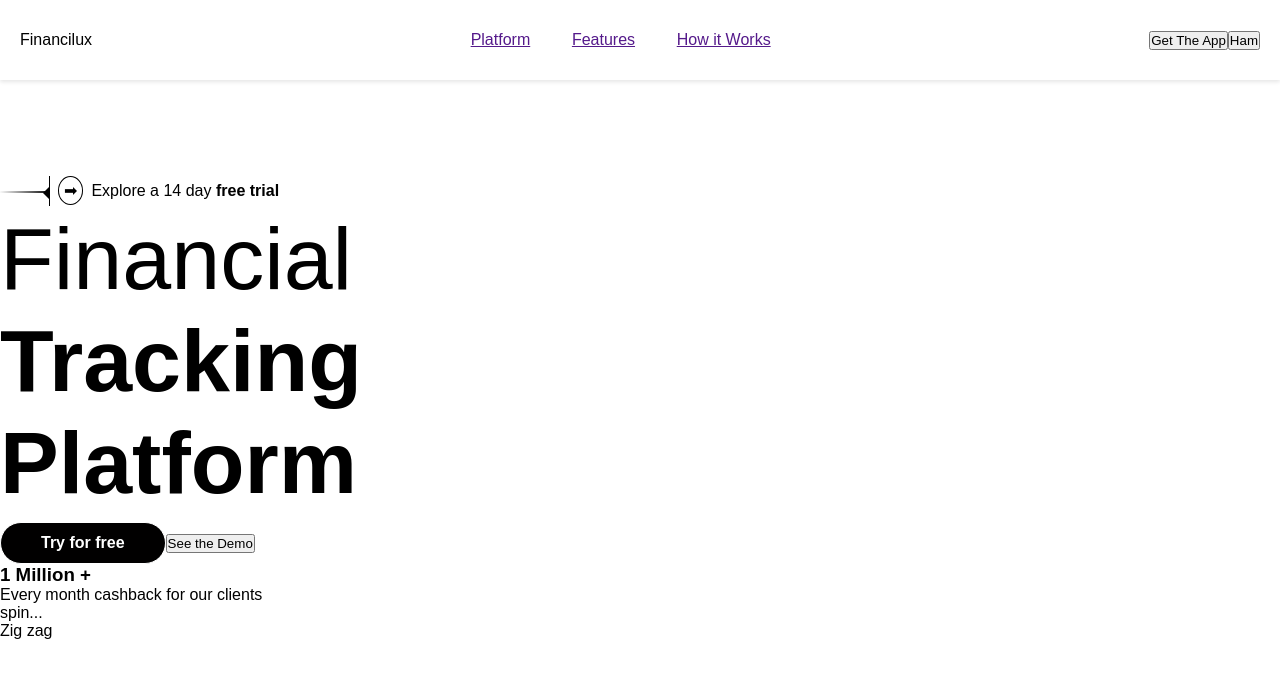
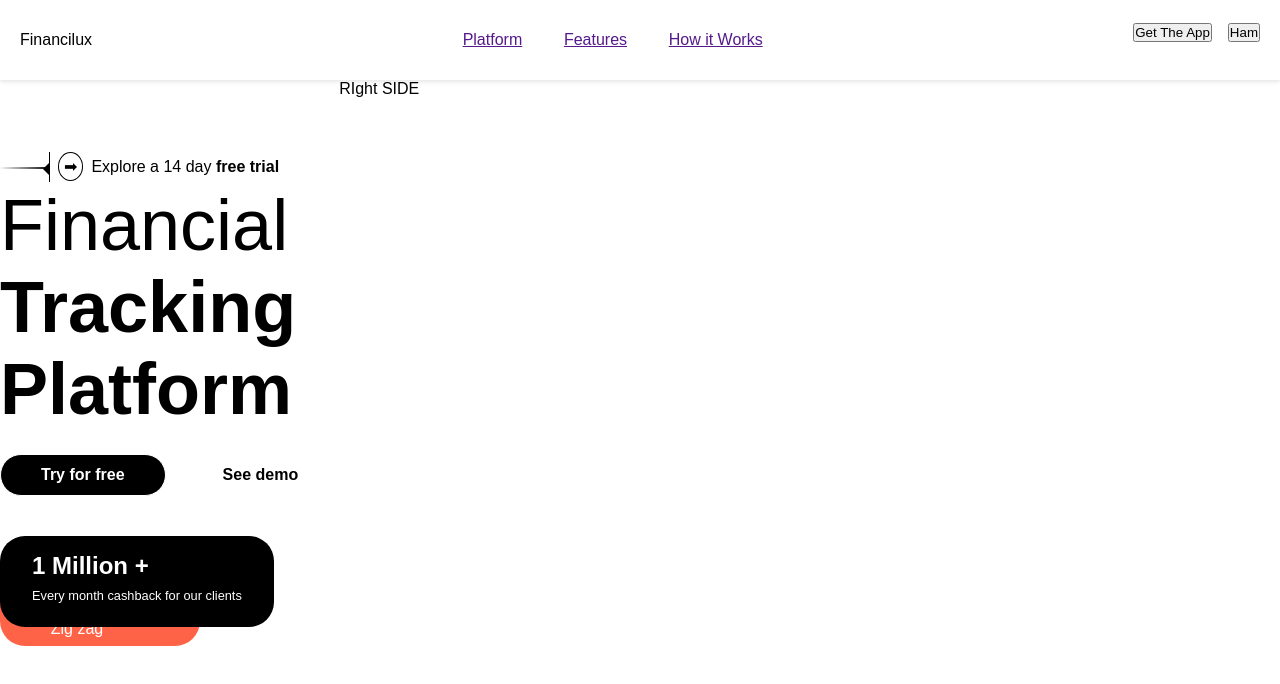
Before and after one commit to Mini-Sylar/Financial-Concept, a React (Vite) app: page / in a window 1280 px wide. Shown: the top 684 px of the page. Built offline with nearby package versions, Linux system fonts and the light colour scheme.

Commit message:
Left side

```diff
--- a/src/App.jsx
+++ b/src/App.jsx
@@ -1,5 +1,6 @@
 import Header from "./components/Header";
 import LeftSide from "./components/LeftSide";
+import RightSide from "./components/RightSide"
 import "./Reset.css";
 
 const App = () => {
@@ -9,6 +10,7 @@ const App = () => {
       <div className="main-container">
         <div className="contains-sides">
           <LeftSide />
+          <RightSide></RightSide>
         </div>
       </div>
     </>
--- a/src/Reset.css
+++ b/src/Reset.css
@@ -12,3 +12,8 @@ body{
     width: min(100%, 1400px);
     margin: 0 auto;
 }
+
+.contains-sides{
+    display: flex;
+    flex-wrap: wrap;
+}
--- a/src/components/LeftSide.jsx
+++ b/src/components/LeftSide.jsx
@@ -21,7 +21,7 @@ const LeftSide = () => {
       </div>
       <div className="call-to-action">
         <button type="button" className="try-for-free">Try for free</button>
-        <button>See the Demo</button>
+        <button type="button" className="see-demo">See demo</button>
       </div>
       <div className="cards">
         <div className="card-one">
--- a/src/components/RightSide.jsx
+++ b/src/components/RightSide.jsx
@@ -0,0 +1,7 @@
+const RightSide = () => {
+  return <div className="right-side">
+    RIght SIDE
+  </div>;
+};
+
+export default RightSide;
--- a/src/components/leftside.css
+++ b/src/components/leftside.css
@@ -1,5 +1,5 @@
 .left-side {
-  margin-top: 6rem;
+  margin-top: 4.5rem;
 }
 
 .icon-container {
@@ -60,7 +60,7 @@
 }
 
 .heading-text {
-  font-size: 5.5rem;
+  font-size: 4.5rem;
   font-weight: 600;
   margin-bottom: 0.5rem;
 }
@@ -74,10 +74,71 @@
   background-color: #010000;
   border: 1px solid rgb(255, 255, 255);
   border-radius: 50px;
-  padding: .7rem 2.5rem;
+  padding: 0.7rem 2.5rem;
   font-size: 1rem;
   font-weight: 600;
   cursor: pointer;
   transition: all 0.3s ease-in-out;
   color: white;
 }
+
+.call-to-action {
+  display: flex;
+  flex-wrap: wrap;
+  gap: 1rem;
+  margin-top: 1.5rem;
+  margin-bottom: 2.5rem;
+}
+
+.see-demo {
+  background-color: transparent;
+  border: 1px solid rgb(255, 255, 255);
+  border-radius: 50px;
+  padding: 0.7rem 2.5rem;
+  font-size: 1rem;
+  font-weight: 600;
+  cursor: pointer;
+  transition: all 0.3s ease-in-out;
+  color: black;
+}
+
+.left-inner {
+  height: 100px;
+}
+.card-one h3 {
+  font-size: 1.5rem;
+  font-weight: 600;
+  margin-bottom: 0.5rem;
+}
+.card-one p {
+  font-size: 0.8rem;
+  font-weight: 400;
+  margin-bottom: 0.5rem;
+}
+
+.card-one {
+  padding: 1rem 2rem;
+  background-color: #010000;
+  border-radius: 25px;
+  color: white;
+  width: fit-content;
+}
+
+.card-two {
+  background-color: tomato;
+  border-radius: 25px;
+  padding: 0.5rem;
+  width: 200px;
+  height: 100px;
+  position: absolute;
+  top: 10px;
+  z-index: -1;
+  color: white;
+  display: flex;
+  align-items: flex-end;
+}
+.cards {
+  display: flex;
+  flex-direction: column;
+  position: relative;
+}
```
